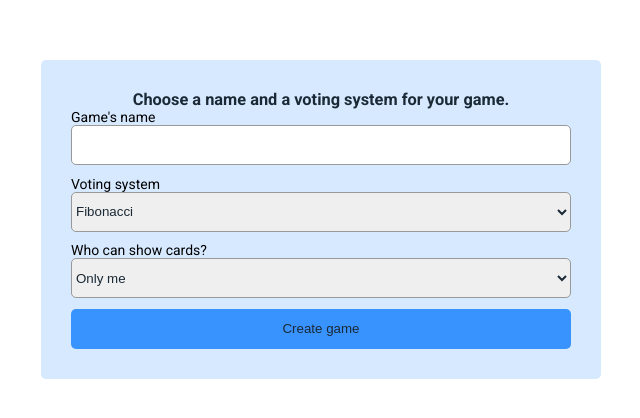
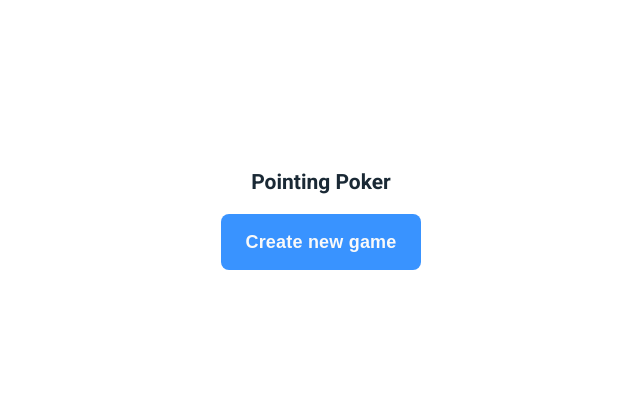
Before and after one commit to AndreiMrakov/pointing-poker-fe, a React (Create React App) app: page / in a window 1280 px wide. Shown: the part 180-598 px from the top of the page, without its empty margins (319-959 px from the left). Built offline with nearby package versions, Linux system fonts and the light colour scheme.

Commit message:
feat: add close modal and add start new game button

```diff
--- a/src/components/NewGameModal/NewGameModal.module.scss
+++ b/src/components/NewGameModal/NewGameModal.module.scss
@@ -1,17 +1,35 @@
 @import "@/styles/variables.scss";
 
 .modal {
-  position: absolute;
+  position: fixed;
+  top: 0;
   display: flex;
-  flex-direction: column;
-  justify-content: space-between;
+  justify-content: center;
   align-items: center;
-  background-color: $table-color;
-  padding: 30px;
-  border-radius: 5px;
+  width: 100%;
+  height: 100%;
+  transition: all 200ms;
+  visibility: inherit;
+  background-color: $modal-dark-color;
+
+  &_content {
+    display: flex;
+    flex-direction: column;
+    justify-content: space-between;
+    align-items: center;
+    background-color: $primary-color;
+    padding: 30px;
+    border-radius: 5px;
+  }
+}
+
+.modal_close {
+  visibility: hidden;
+  display: none;
 }
 
 .title {
+  margin-bottom: 10px;
   color: $font-color;
 }
 
--- a/src/components/NewGameModal/NewGameModal.tsx
+++ b/src/components/NewGameModal/NewGameModal.tsx
@@ -4,7 +4,12 @@ import { Input } from '../Input';
 import { Select } from '../Select';
 import styles from './NewGameModal.module.scss';
 
-export const NewGameModal: React.FC = () => {
+interface INewGameModalProps {
+  show: boolean;
+  onClick: () => void;
+};
+
+export const NewGameModal: React.FC<INewGameModalProps> = ({ show, onClick }) => {
   const [form, setForm] = useState({
     gameName: '',
     voteSystem: voteOptions[0],
@@ -23,12 +28,19 @@ export const NewGameModal: React.FC = () => {
     console.log('submit', form);
   };
 
+  const closeModal = (elem: HTMLElement) => {
+    if (elem.classList.contains(styles.modal)) onClick();
+  };
+
   return (
-    <section className={styles.modal}>
+    <div
+      className={show ? styles.modal : styles.modal_close}
+      onClick={(e) => closeModal(e.target as HTMLElement)}
+    >
+      <section className={styles.modal_content}>
         <h3 className={styles.title}>
           Choose a name and a voting system for your game.
         </h3>
-
         <form className={styles.form} onSubmit={submitHandler}>
           <Input
             type="text"
@@ -58,5 +70,6 @@ export const NewGameModal: React.FC = () => {
           />
         </form>
       </section>
+    </div>
   );
 };
--- a/src/pages/Home/Home.module.scss
+++ b/src/pages/Home/Home.module.scss
@@ -2,7 +2,7 @@
 
 .home {
   width: 100%;
-  height: inherit;
+  height: 100vh;
   display: flex;
   justify-content: center;
   align-items: center;
@@ -10,9 +10,12 @@
 
 .wrapper {
   min-width: calc(100vw - 80rem);
-  height: 40%;
   display: flex;
   flex-direction: column;
-  justify-content: space-between;
   align-items: center;
 }
+
+.title {
+  color: $font-color;
+  margin-bottom: 20px;
+}
--- a/src/pages/Home/Home.tsx
+++ b/src/pages/Home/Home.tsx
@@ -1,14 +1,23 @@
+import { PrimaryButton } from "@/components/Button";
 import { NewGameModal } from "@/components/NewGameModal";
-import React from "react";
+import React, { useState } from "react";
 import styles from './Home.module.scss';
 
 export const Home: React.FC = () => {
+  const [modal, setModal] = useState(false);
 
+  const showModal = () => {
+    setModal(!modal);
+  };
 
   return (
     <main className={styles.home}>
       <article className={styles.wrapper}>
-        <NewGameModal />
+        <h2 className={styles.title}>Pointing Poker</h2>
+        <PrimaryButton onClick={showModal}>
+          Create new game
+        </PrimaryButton>
+        <NewGameModal show={modal} onClick={showModal} />
       </article>
     </main>
   );
--- a/src/styles/variables.scss
+++ b/src/styles/variables.scss
@@ -7,6 +7,21 @@ $table-color: #d7e9ff;
 $font-color: #1a2935;
 $second-font-color: #a8aeb2;
 $shadow-grey: #999999;
-$card-backside-chosen-color: linear-gradient(45deg,#3993ff 12%,transparent 0,transparent 88%,#3993ff 0), linear-gradient(135deg, transparent 37%,#1a7bf2 0,#1a7bf2 63%, transparent 0), linear-gradient(45deg
-, transparent 37%,#3993ff 0,#3993ff 63%,transparent 0),#74b3ff;
-$bold-font-weight: 700
+$card-backside-chosen-color: linear-gradient(
+    45deg,
+    #3993ff 12%,
+    transparent 0,
+    transparent 88%,
+    #3993ff 0
+  ),
+  linear-gradient(
+    135deg,
+    transparent 37%,
+    #1a7bf2 0,
+    #1a7bf2 63%,
+    transparent 0
+  ),
+  linear-gradient(45deg, transparent 37%, #3993ff 0, #3993ff 63%, transparent 0),
+  #74b3ff;
+$bold-font-weight: 700;
+$modal-dark-color: #000000bd;
```
Lines whose indentation alone changed are shown as unchanged.
